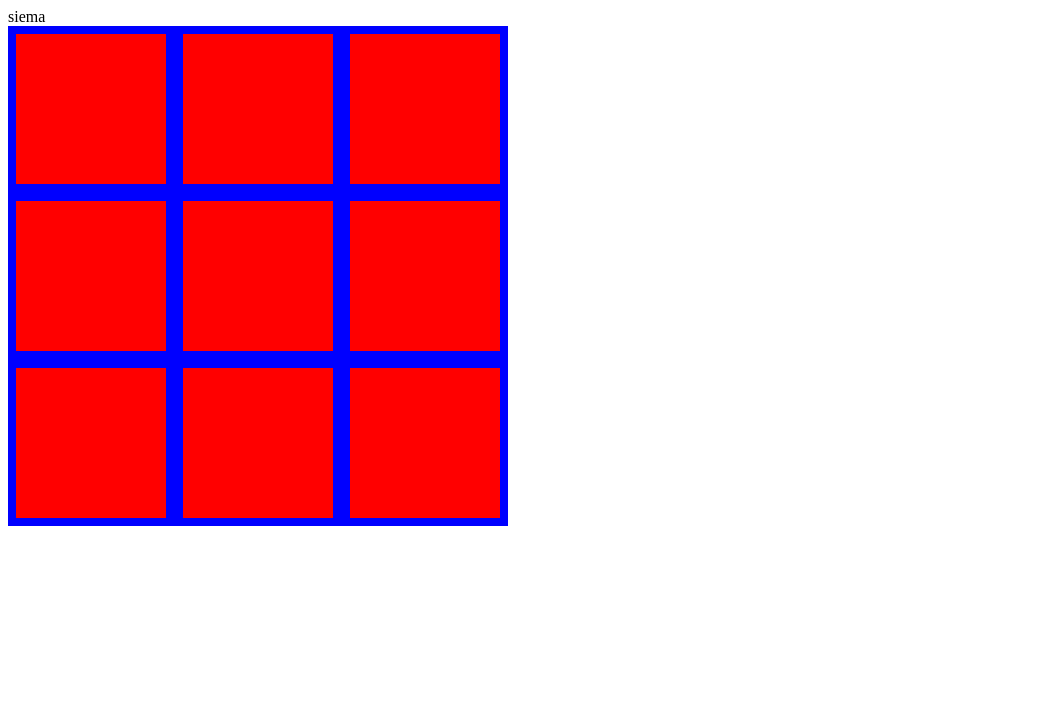
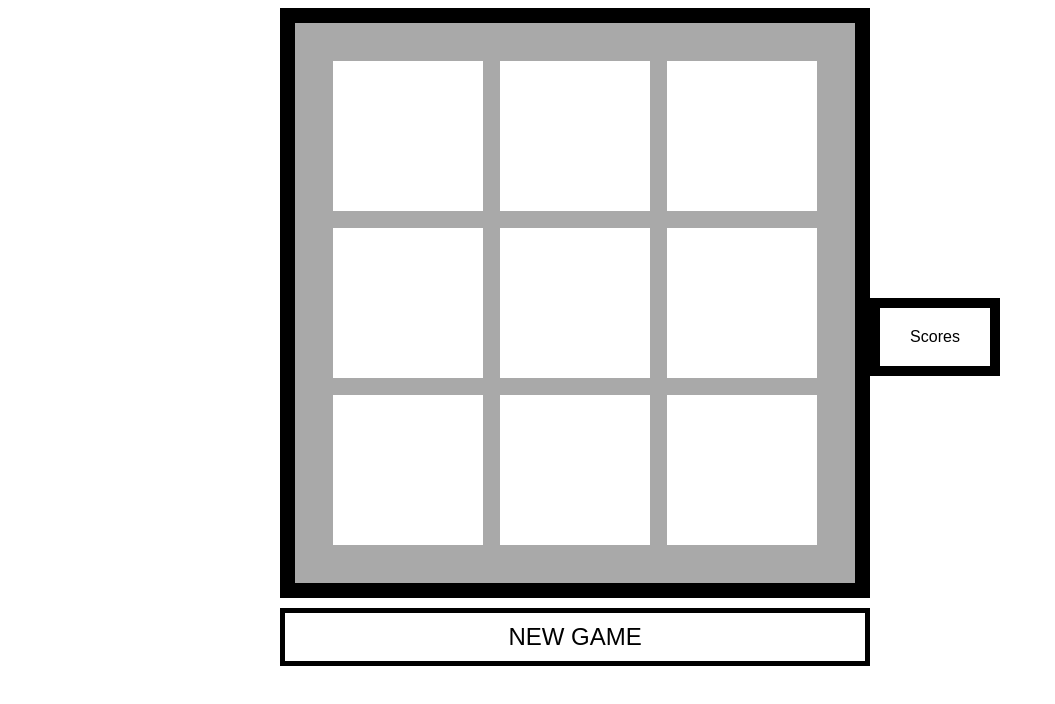
Before and after one commit to stanislaw-rakowski/OOP-Tic-Tac-Toe, a website with bundled scripts: page index.html in a window 1280 px wide. Shown: the whole page, without its empty margins (0-1055 px from the left). Built offline with nearby package versions, Linux system fonts and the light colour scheme.

Commit message:
second commit

```diff
--- a/index.css
+++ b/index.css
@@ -1,15 +1,67 @@
-.board{
+body {
+    display: flex;
+    flex-direction: row;
+    align-items: center;
+    justify-content: center;
+}
+
+.board {
     display: flex;
     justify-content: space-around;
     align-items: center;
     flex-wrap: wrap;
     height: 500px;
     width: 500px;
-    background-color: blue;
+    background-color: darkgray;
+    padding: 30px;
+    border: solid black 15px;
 }
 
-.field{
+.field {
     width: 30%;
     height: 30%;
-    background-color: red;
+    background-color: white;
+    display: flex;
+    justify-content: center;
+    align-items: center;
+    font-size: 70px;
+    font-family: sans-serif;
 }
+
+.field:hover:empty {
+    background-color: rgb(230, 230, 230);
+    transition: all 400ms;
+}
+
+.wonGame {
+    background-color: grey;
+}
+
+#reset {
+    border: solid black 5px;
+    padding: 10px 20px;
+    background-color: white;
+    font-size: 24px;
+    color: black;
+    font-family: sans-serif;
+    margin-top: 10px;
+}
+
+#reset:hover {
+    background-color: black;
+    color: white;
+    transition: all 400ms;
+}
+
+#gameSection {
+    display: flex;
+    flex-direction: column;
+}
+
+#scoreBoard {
+    border: solid black 10px;
+    margin: 30 px;
+    padding: 20px 30px;
+    font-family: sans-serif;
+    display: flex;
+}
--- a/index.html
+++ b/index.html
@@ -1,5 +1,6 @@
 <!DOCTYPE html>
 <html lang="en">
+
 <head>
     <meta charset="UTF-8">
     <meta http-equiv="X-UA-Compatible" content="IE=edge">
@@ -7,8 +8,14 @@
     <title>Document</title>
     <link rel="stylesheet" type="text/css" href="index.css">
 </head>
+
 <body>
+    <div id="gameSection">
+        <div id="game"></div>
+        <button id="reset">NEW GAME</button>
+    </div>
+    <div id="scoreBoard">Scores</div>
     <script src="./index.ts"></script>
-    <div>siema</div>
 </body>
+
 </html>
--- a/package.json
+++ b/package.json
@@ -4,7 +4,8 @@
   "description": "",
   "main": "index.js",
   "scripts": {
-    "test": "echo \"Error: no test specified\" && exit 1"
+    "test": "echo \"Error: no test specified\" && exit 1",
+    "start": "parcel index.html"
   },
   "keywords": [],
   "author": "",
--- a/src/board.ts
+++ b/src/board.ts
@@ -1,26 +1,23 @@
 import Field from "./field"
+import UiElement from "./uiElement"
 
-class Board {
+class Board extends UiElement {
+    fields: Field[] = []
+
     constructor() {
-        this.create()
+        super("board")
+        document.querySelector("#game").appendChild(this.el);
 
-        for (let i = 1; i < 10; i++) {
-            const field = new Field(i)
+        for (let i = 0; i < 9; i++) {
+            const field = new Field()
             this.fields.push(field)
-            this.board.appendChild(field.el);
+            this.el.appendChild(field.el);
         }
     }
 
-    board: HTMLElement
-    fields: Object[] = []
-
-    private create(): void {
-        this.board = document.createElement("div");
-        this.board.classList.add("board");
-        document.body.appendChild(this.board);
+    public destroy(): void {
+        this.el.remove()
     }
-
-
 }
 
 export default Board
--- a/src/field.ts
+++ b/src/field.ts
@@ -1,18 +1,15 @@
-class Field {
-    constructor(index: number) {
-        this.create(index)
-    }
+import UiElement from "./uiElement"
 
-    el: HTMLElement
+class Field extends UiElement {
+    selected: string | null = null
 
-    private create(index: number): void {
-        this.el = document.createElement("div");
-        this.el.classList.add("field");
-        this.el.dataset.index = index.toString()
+    constructor() {
+        super("field")
     }
 
     public tick(sign: string): void {
         this.el.innerText = sign
+        this.selected = sign
     }
 }
 
--- a/src/game.ts
+++ b/src/game.ts
@@ -1,21 +1,67 @@
 import Board from "./board"
 
+enum Sign {
+    X = "X",
+    O = "O"
+}
+
 class Game {
+    name: string
+    board: Board
+    sign: string = Sign.O
+    winner: string | null = null
+
     constructor(name: string) {
         this.name = name
+
+        document.querySelector("#reset").addEventListener("click", () => {
+            this.board.destroy()
+            this.startGame()
+            this.winner = null;
+        })
+
+        this.startGame()
+    }
+
+    startGame() {
         this.board = new Board()
-        console.log(this.board)
-
         for (const field of this.board.fields) {
-            console.log(field)
-            field.el.addEventListener("click", () => {
-                field.tick('x')
-            })
+            field.el.addEventListener("click", () => this.makeTurn(field))
         }
     }
 
-    name: string
-    board: object
+    makeTurn(field) {
+        if (field.selected || this.winner) return
+        field.tick(this.sign)
+        this.checkWin()
+        if (this.sign === Sign.O) {
+            this.sign = Sign.X
+        } else {
+            this.sign = Sign.O
+        }
+    }
+
+    checkWin() {
+
+        const checkField = (index: number): boolean => this.board.fields[index].selected === this.sign
+
+        const checkLine = (startField: number, interval: number): boolean => checkField(startField) && checkField(startField + interval) && checkField(startField + 2 * interval)
+
+        const checkHorizontals = (): boolean => checkLine(0, 1) || checkLine(3, 1) || checkLine(6, 1)
+        const checkVerticals = (): boolean => checkLine(0, 3) || checkLine(1, 3) || checkLine(2, 3)
+        const checkDiagonals = (): boolean => checkLine(0, 4) || checkLine(2, 2)
+
+        if (checkHorizontals() || checkVerticals() || checkDiagonals()) {
+            console.log('win', this.sign)
+            this.winner = this.sign
+            this.board.el.classList.add("wonGame");
+        }
+
+        if (this.board.fields.every(Field => Field.selected)) {
+            console.log("remis")
+            this.board.el.classList.add("wonGame");
+        }
+    }
 }
 
 export default Game
--- /dev/null
+++ b/src/uiElement.ts
@@ -0,0 +1,14 @@
+abstract class UiElement {
+    el: HTMLElement
+
+    constructor(cssClass: string) {
+        this.create(cssClass)
+    }
+
+    private create(cssClass: string): void {
+        this.el = document.createElement("div");
+        this.el.classList.add(cssClass);
+    }
+}
+
+export default UiElement
```
Also changed, not shown: src/player.ts (added, +8 -0 lines), src/computer.ts (added).
